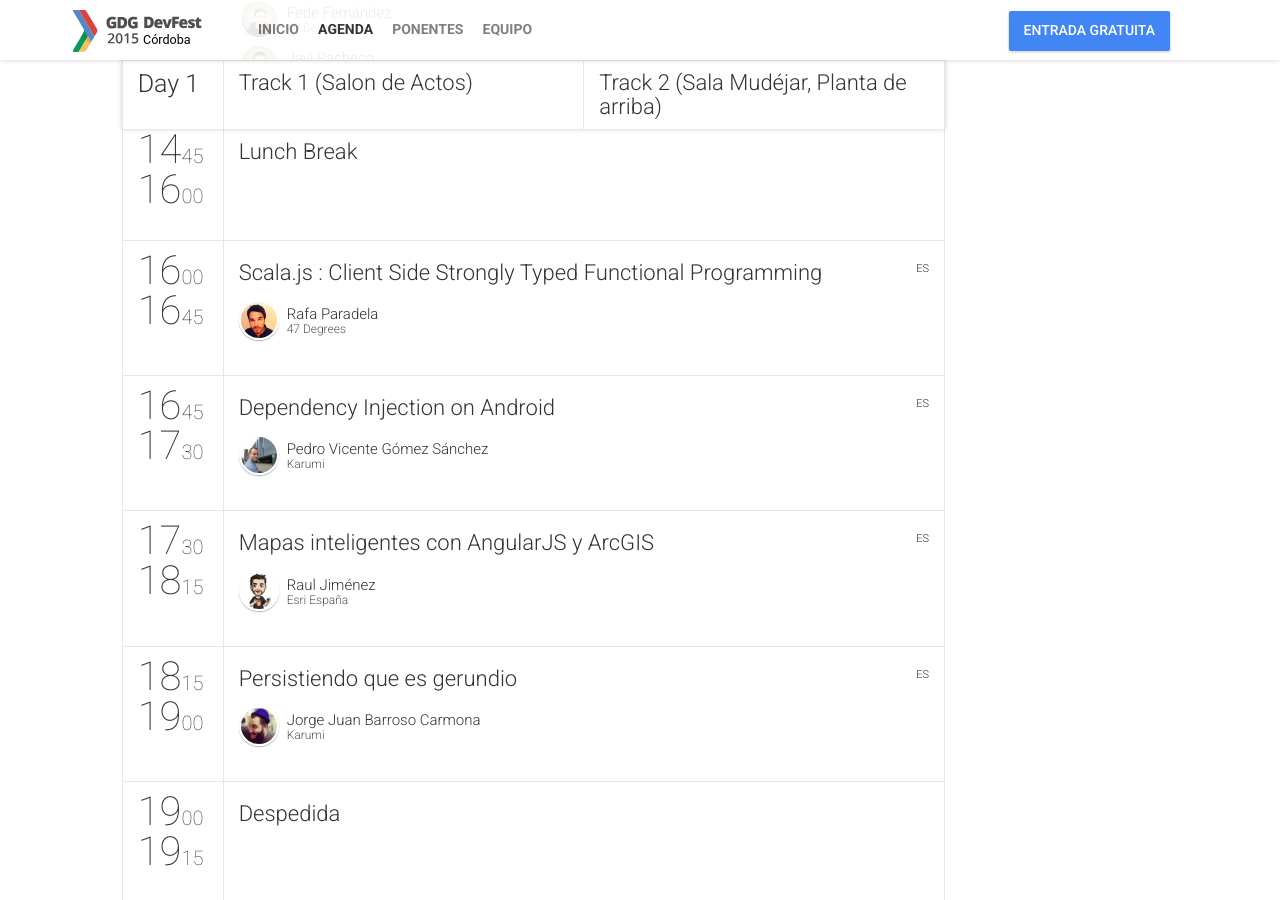
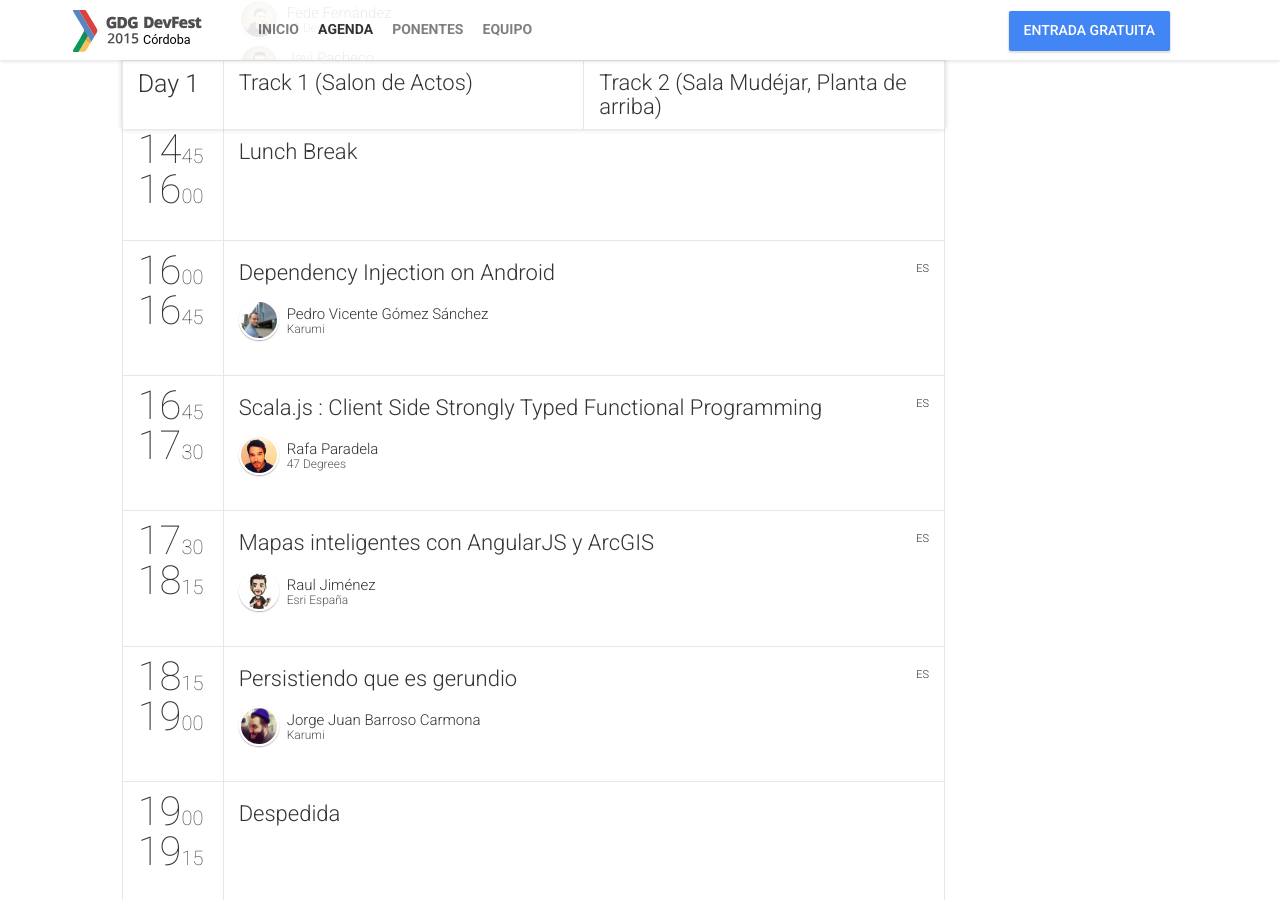
Before and after one commit to GDGCordoba/DevFest2015, a Jekyll site: the page built from schedule.html, in a window 1280 px wide and 900 px high, scrolled down 1822 px. Built offline with Jekyll 4.4.1, drawn with Linux system fonts in a browser that asks for light colours; nearby versions of some CDN libraries; comment, search, counter and statistics services are not loaded.

Commit message:
Reordenada charla de Rafa Paradela

```diff
--- a/_data/schedule.yml
+++ b/_data/schedule.yml
@@ -59,12 +59,12 @@
     - {
       startTime: "16:00",
       endTime: "16:45",
-      sessionIds: [008]
+      sessionIds: [009]
     }
     - {
       startTime: "16:45",
       endTime: "17:30",
-      sessionIds: [009]
+      sessionIds: [008]
     }
     - {
     	startTime: "17:30",
```
